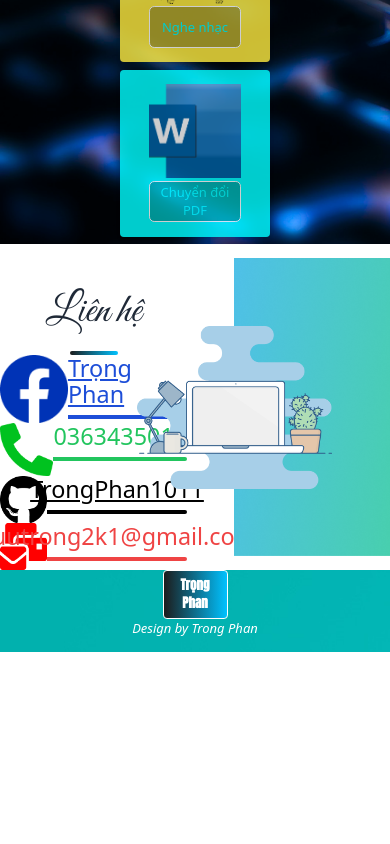
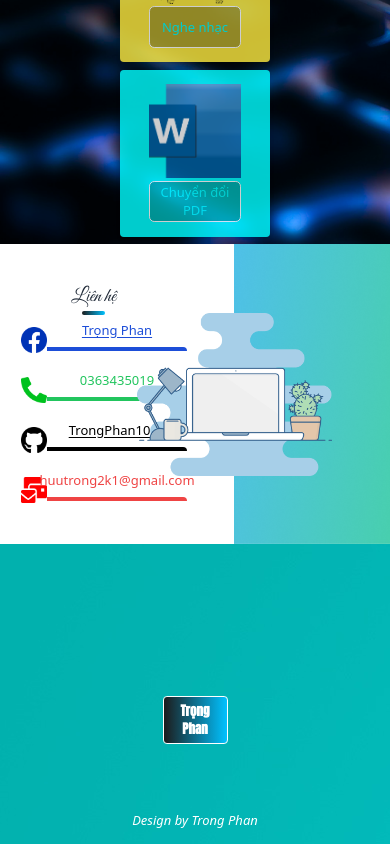
Before and after one commit to TrongPhan1011/TrongPhanProfile, a React (Create React App) app: page / in a window 390 px wide. Shown: the part 968-1812 px from the top of the page. Before the commit the page ends 1620 px from the top, so only its background shows below. Built offline with nearby package versions, Linux system fonts and the light colour scheme.

Commit message:
fix LienLac Components

```diff
--- a/src/components/LienLac/index.js
+++ b/src/components/LienLac/index.js
@@ -1 +1 @@
-export { default } from './LienLac';
+export { default } from './lienLac';
--- a/src/components/LienLac/lienLac.js
+++ b/src/components/LienLac/lienLac.js
@@ -14,23 +14,32 @@ function LienLac() {
         <>
             <div className={cx(' flex flex-col self-center items-center', 'lg:w-1/6 md:w-2/6 ')}>
                 <h1
-                    className={cx('tp-text-title', 'text-center  mt-16', 'md:text-6xl sm:text-4xl sm:leading-[1.5rem]')}
+                    className={cx(
+                        'tp-text-title',
+                        'text-center  mt-16',
+                        'md:text-6xl sm:text-4xl sm:leading-[1.7rem] ',
+                        ' mobile-md:leading-[1.6rem] mobile-md:text-3xl mobile-md:mt-6',
+                    )}
                 >
                     Liên hệ
                 </h1>
-                <div className={cx('tp-line', 'flex self-center mt-5')}></div>
+                <div className={cx('tp-line', 'flex self-center mt-5', 'mobile-md:mt-2')}></div>
             </div>
             <div className={cx(' flex justify-end   h-1/6  ', 'lg:w-3/4 md:w-4/5 sm:w-3/4 md:mt-8 sm:mt-3')}>
                 <div className={cx('', 'flex items-center')}>
                     <a href={config.linkConfig.facebook} target="_blanks">
-                        <img src={fbIcon} alt="Facebook Trong Phan" className={cx('lg:w-28 md:w-20 sm:w-16')} />
+                        <img
+                            src={fbIcon}
+                            alt="Facebook Trong Phan"
+                            className={cx('lg:w-28 md:w-20 sm:w-16 mobile-md:w-10')}
+                        />
                     </a>
                 </div>
                 <div
                     className={cx(
                         '',
                         'flex flex-col justify-center items-center  h-full w-3/4 text-4xl',
-                        'sm:pb-10 md:pb-0',
+                        'sm:pb-10 md:pb-0 mobile-md:text-xl',
                     )}
                 >
                     <a
@@ -40,35 +49,49 @@ function LienLac() {
                     >
                         Trọng Phan
                     </a>
-                    <div className={cx('', 'mt-3 w-full border-t-4 h-1/4 border-blue-700 rounded-r-md ')}></div>
+                    <div
+                        className={cx(
+                            '',
+                            'mt-3 w-full border-t-4 h-1/4 border-blue-700 rounded-r-md ',
+                            'mobile-md:border-t-1',
+                        )}
+                    ></div>
                 </div>
             </div>
             <div className={cx(' flex justify-end h-1/6  ', 'lg:w-3/4 md:w-4/5 sm:w-3/4 md:mt-8 sm:mt-3')}>
                 <div className={cx('', 'flex items-center')}>
-                    <img src={phoneIcon} alt="Dien thoai Trong Phan" className={cx('lg:w-28 md:w-20 sm:w-16')} />
+                    <img
+                        src={phoneIcon}
+                        alt="Dien thoai Trong Phan"
+                        className={cx('lg:w-28 md:w-20 sm:w-16 mobile-md:w-10')}
+                    />
                 </div>
                 <div
                     className={cx(
                         '',
                         'flex flex-col justify-center items-center  h-full w-3/4 text-4xl',
-                        'sm:pb-10 md:pb-0',
+                        'sm:pb-10 md:pb-0 mobile-md:text-xl',
                     )}
                 >
-                    <div className={cx(' text-green-500', 'md:text-4xl sm:text-2xl')}>{config.linkConfig.sdt}</div>
+                    <div className={cx(' text-green-500', 'md:text-4xl sm:text-2xl ')}>{config.linkConfig.sdt}</div>
                     <div className={cx('', 'mt-3 w-full border-t-4 h-1/4 border-green-500 rounded-r-md ')}></div>
                 </div>
             </div>
             <div className={cx(' flex justify-end h-1/6  ', 'lg:w-3/4 md:w-4/5 sm:w-3/4 md:mt-8 sm:mt-3')}>
                 <div className={cx('', 'flex items-center')}>
                     <a href={config.linkConfig.git} target="_blanks">
-                        <img src={gitIcon} alt="Facebook Trong Phan" className={cx('lg:w-28 md:w-20 sm:w-16')} />
+                        <img
+                            src={gitIcon}
+                            alt="Facebook Trong Phan"
+                            className={cx('lg:w-28 md:w-20 sm:w-16 mobile-md:w-10')}
+                        />
                     </a>
                 </div>
                 <div
                     className={cx(
                         '',
                         'flex flex-col justify-center items-center  h-full w-3/4 text-4xl',
-                        'sm:pb-10 md:pb-0',
+                        'sm:pb-10 md:pb-0 mobile-md:text-xl',
                     )}
                 >
                     <a
@@ -83,13 +106,17 @@ function LienLac() {
             </div>
             <div className={cx(' flex justify-end  h-1/6  ', 'lg:w-3/4 md:w-4/5 sm:w-3/4 md:mt-8 sm:mt-3')}>
                 <div className={cx('', 'flex items-center')}>
-                    <img src={mailIcon} alt="email Trong Phan" className={cx('lg:w-28 md:w-20 sm:w-16')} />
+                    <img
+                        src={mailIcon}
+                        alt="email Trong Phan"
+                        className={cx('lg:w-28 md:w-20 sm:w-16 mobile-md:w-10')}
+                    />
                 </div>
                 <div
                     className={cx(
                         '',
                         'flex flex-col justify-center items-center  h-full w-3/4 text-4xl ',
-                        'sm:pb-10 md:pb-0',
+                        'sm:pb-10 md:pb-0 mobile-md:text-xl',
                     )}
                 >
                     <div className={cx(' text-red-500', 'md:text-4xl sm:text-2xl')}>{config.linkConfig.mail}</div>
--- a/src/pages/Home/home.js
+++ b/src/pages/Home/home.js
@@ -226,7 +226,13 @@ function Home() {
                     </div>
                 </div>
             </div>
-            <div className={cx('', ' flex relative items-center', 'lg:h-screen md:h-custom-550 sm:h-custom-350')}>
+            <div
+                className={cx(
+                    '',
+                    ' flex relative items-center',
+                    'lg:h-screen md:h-custom-550 sm:h-custom-350 mobile-md:h-custom-300',
+                )}
+            >
                 <div className={cx('', 'h-full ', 'w-3/5 ')}>
                     <div className={cx(' flex flex-col justify-center w-4/5 h-full', 'lg:p-4 md:p-10')}>
                         <LienLac />
@@ -243,7 +249,7 @@ function Home() {
                 className={cx(
                     'tp-bg-footer',
                     'bg-fixed ',
-                    'lg:h-screen md:h-custom-550 sm:h-custom-350 lg:bg-cover md:bg-[length:100%_100%] md:bg-top',
+                    'lg:h-screen md:h-custom-550 sm:h-custom-350 lg:bg-cover md:bg-[length:100%_100%] md:bg-top mobile-md:h-custom-300',
                 )}
             >
                 <div className={cx('', 'flex justify-center items-end h-2/3 w-full')}>
@@ -251,7 +257,7 @@ function Home() {
                         to={config.routeConfig.gioiThieu}
                         className={cx(
                             'tp-btn-gradient tp-font-logo',
-                            'flex justify-center items-center text-4xl  p-8 w-2/12 rounded-md',
+                            'flex justify-center items-center text-4xl text-center  p-8 w-2/12 rounded-md',
                         )}
                     >
                         Trọng Phan
```
